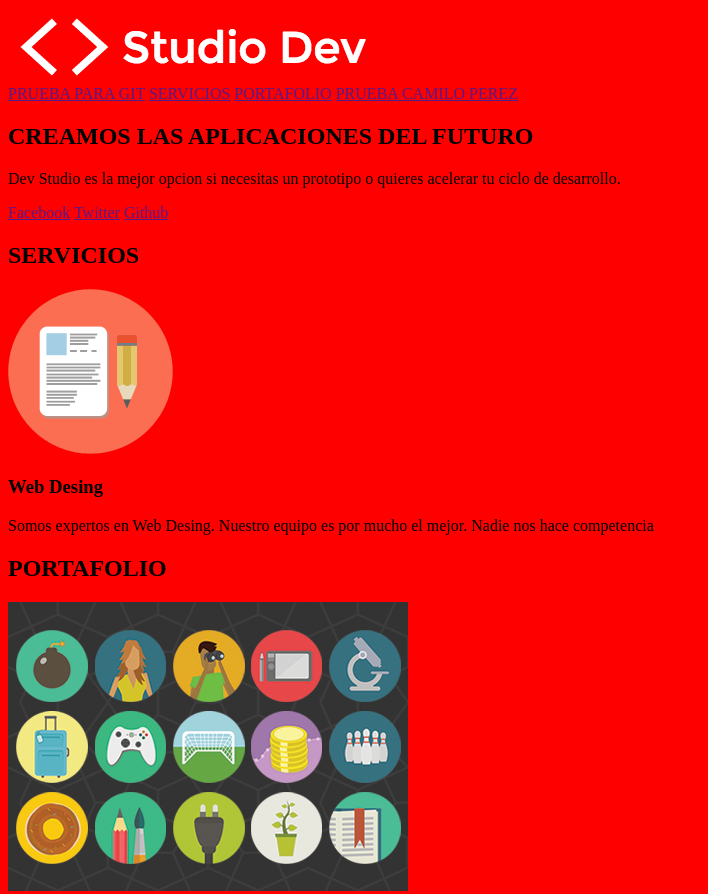
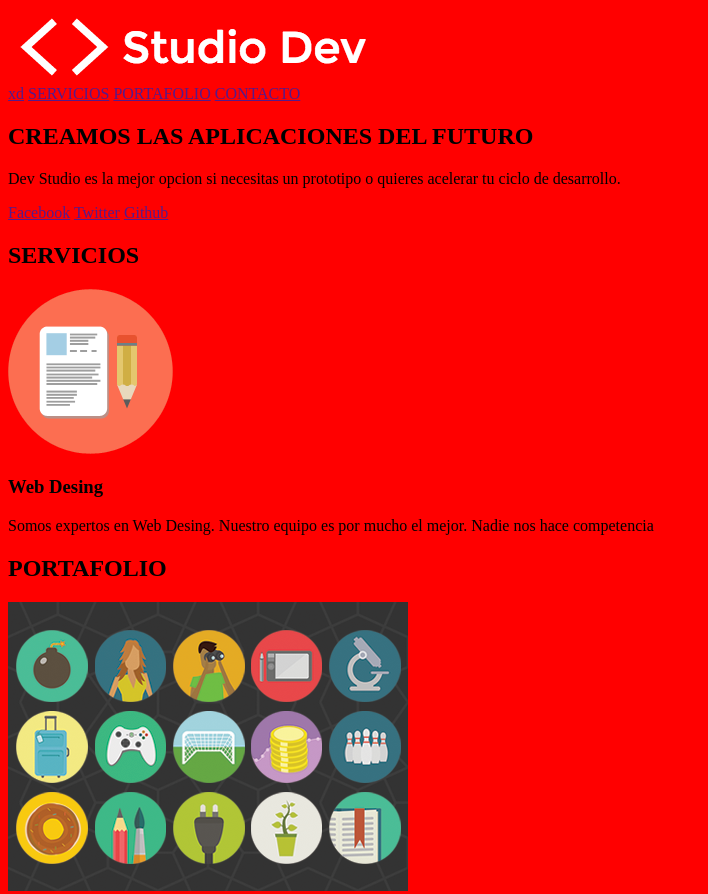
Before and after one commit to acperezv/studio_dev, a plain HTML site: page index.html in a window 1280 px wide. Shown: the top 894 px of the page, without its empty margins (0-708 px from the left). Drawn offline with Linux system fonts and the light colour scheme.

Commit message:
cambio de titulo

```diff
--- a/index.html
+++ b/index.html
@@ -11,10 +11,10 @@
     <header>
         <img src="images/studiodev-images/logo.png" alt="Logo Studio Dev">
         <nav>
-            <a href="">PRUEBA PARA GIT</a>
+            <a href="">xd</a>
             <a href="">SERVICIOS</a>
             <a href="">PORTAFOLIO</a>
-            <a href="">PRUEBA CAMILO PEREZ</a>
+            <a href="">CONTACTO</a>
         </nav>
     </header>
 
```
